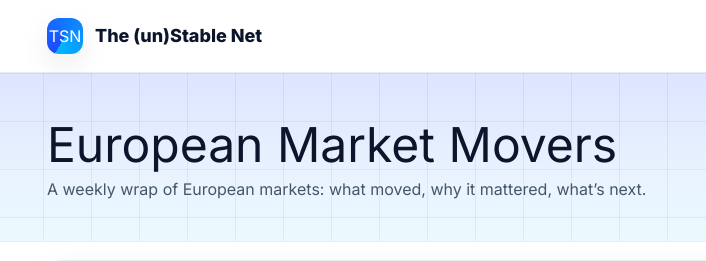
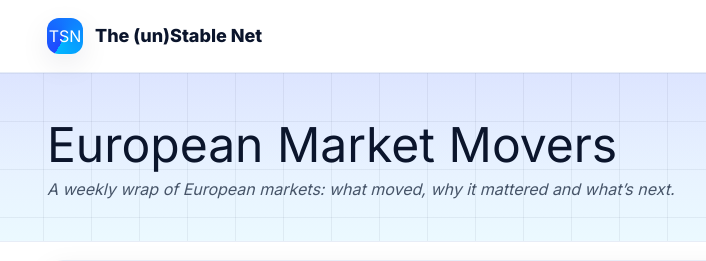
Before and after one commit to James-Git-Repo/Personal-Page-3.0, a plain HTML site: page emm_article_professional_hero.html in a window 1280 px wide. Shown: the top 261 px of the page, 53-759 px from the left. Drawn offline with nearby package versions, Linux system fonts and the light colour scheme.

Commit message:
emm_article_professional_hero.html

```diff
--- a/emm_article_professional_hero.html
+++ b/emm_article_professional_hero.html
@@ -110,7 +110,7 @@
   <section class="hero financial" aria-label="Section cover">
     <div class="inner">
       <h2 class="cover-title">European Market Movers</h2>
-      <p class="text-slate-600 max-w-2xl">A weekly wrap of European markets: what moved, why it mattered, what’s next.</p>
+      <p class="text-slate-600 max-w-2xl"><i>A weekly wrap of European markets: what moved, why it mattered and what’s next.</i></p>
     </div>
   </section>
 
```
